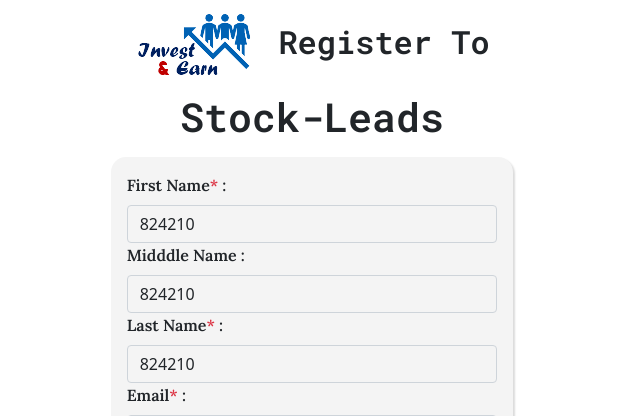
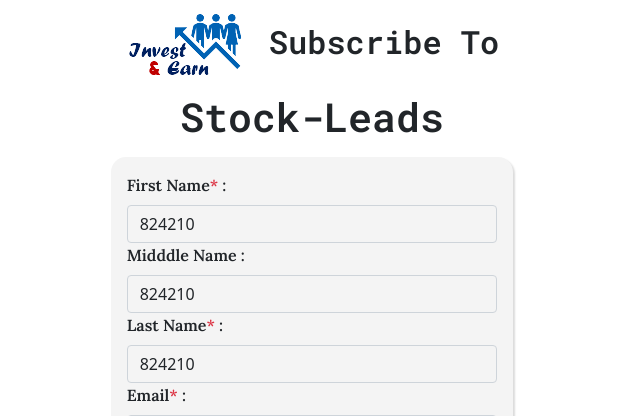
Before and after one commit to sharique15678/stock-leads, a Flask app: page / in a window 1280 px wide. Shown: the top 416 px of the page, without its empty margins (328-968 px from the left). Run offline with Flask 2, Linux system fonts and the light colour scheme.

Commit message:
making first demo

```diff
--- a/templates/register.html
+++ b/templates/register.html
@@ -18,7 +18,7 @@
           <img src="../static/logo.png">
         </div>
         <div class="col-auto text-center align-middle" id="register">
-          <h2>Register To</h2>
+          <h2>Subscribe To</h2>
         </div>
       </div>
       <div class="row justify-content-center mt-2">
```
